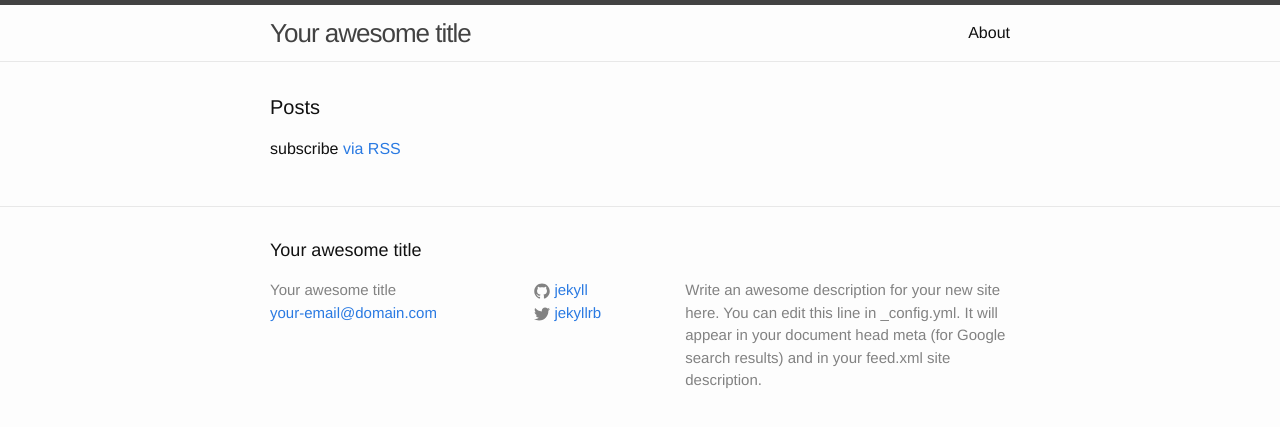
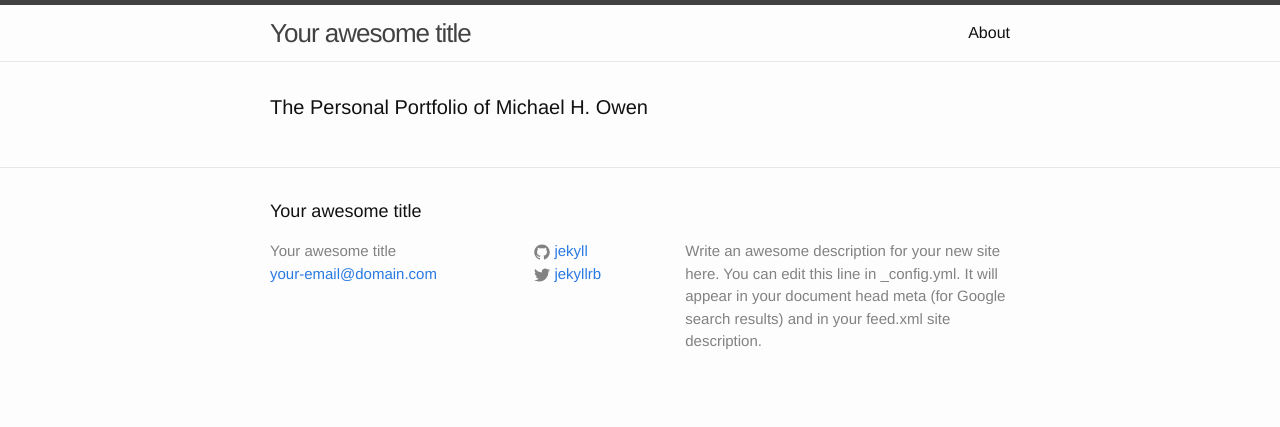
Before and after one commit to mhowen/mhowen.github.io, a Jekyll site: the page built from index.html, in a window 1280 px wide. Shown: the top 427 px of the page. Built offline with Jekyll 4.4.1, drawn with Linux system fonts in a browser that asks for light colours.

Commit message:
Retitle Post Heading

```diff
--- a/index.html
+++ b/index.html
@@ -4,10 +4,8 @@ layout: default
 
 <div class="home">
 
-  <h1 class="page-heading">Posts</h1>
+  <h1 class="page-heading">The Personal Portfolio of Michael H. Owen</h1>
 
-
-
-  <p class="rss-subscribe">subscribe <a href="{{ "/feed.xml" | prepend: site.baseurl }}">via RSS</a></p>
+  <h2>
 
 </div>
```
